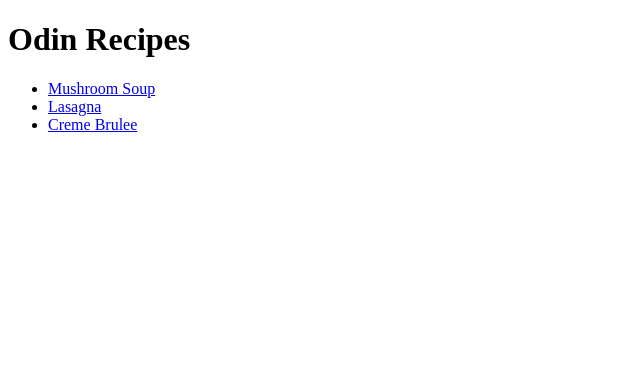
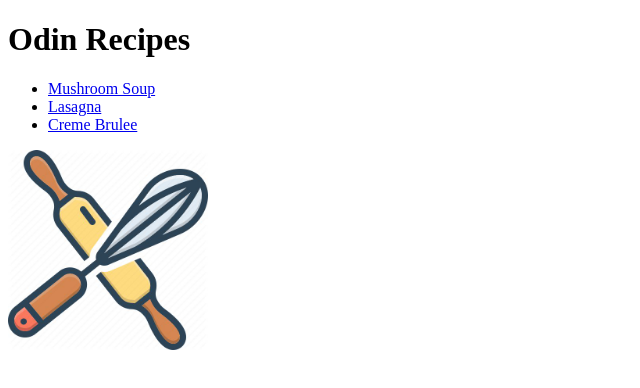
Before and after one commit to DirkBrouwer/odin-recipes, a plain HTML site: page index.html in a window 1280 px wide. Shown: the whole page, without its empty margins (0-640 px from the left). Drawn offline with Linux system fonts and the light colour scheme.

Commit message:
Add baking icon to recipes index page

```diff
--- a/index.html
+++ b/index.html
@@ -13,5 +13,11 @@
       <li><a href="recipes/lasagna.html">Lasagna</a></li>
       <li><a href="recipes/creme-brulee.html">Creme Brulee</a></li>
     </ul>
+    <img
+      src="images/baking-icon.jpeg"
+      alt="A crossed rolling pin and whisk"
+      width="200"
+      height="auto"
+    />
   </body>
 </html>
```
Also changed, not shown: images/baking-icon.jpeg (added).
